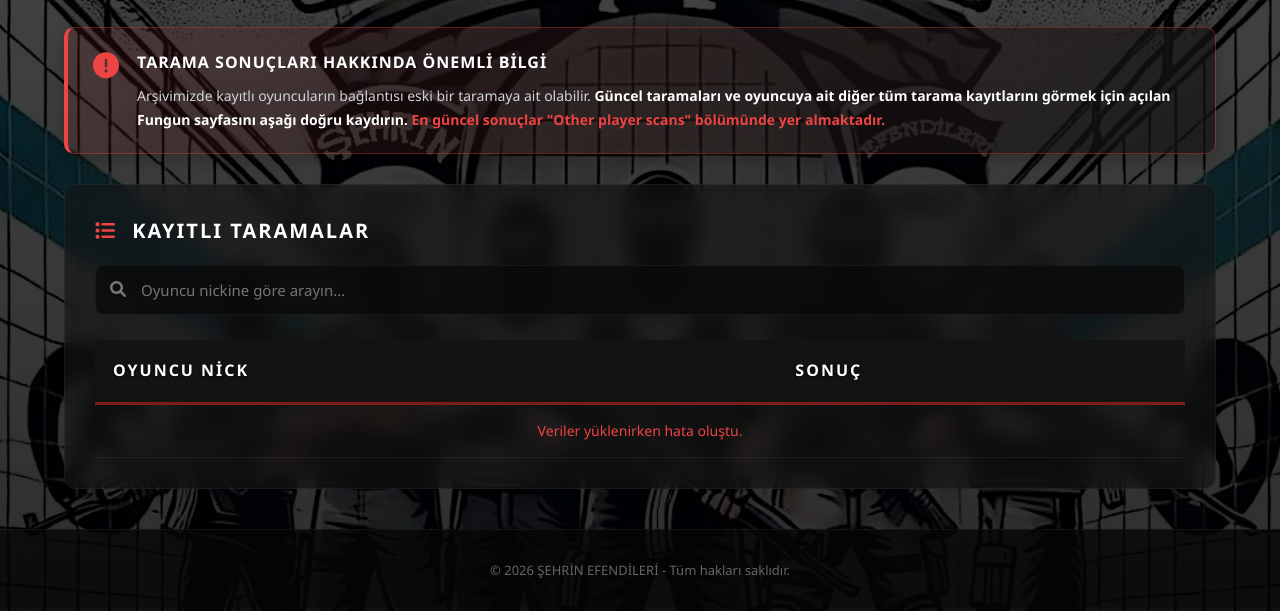
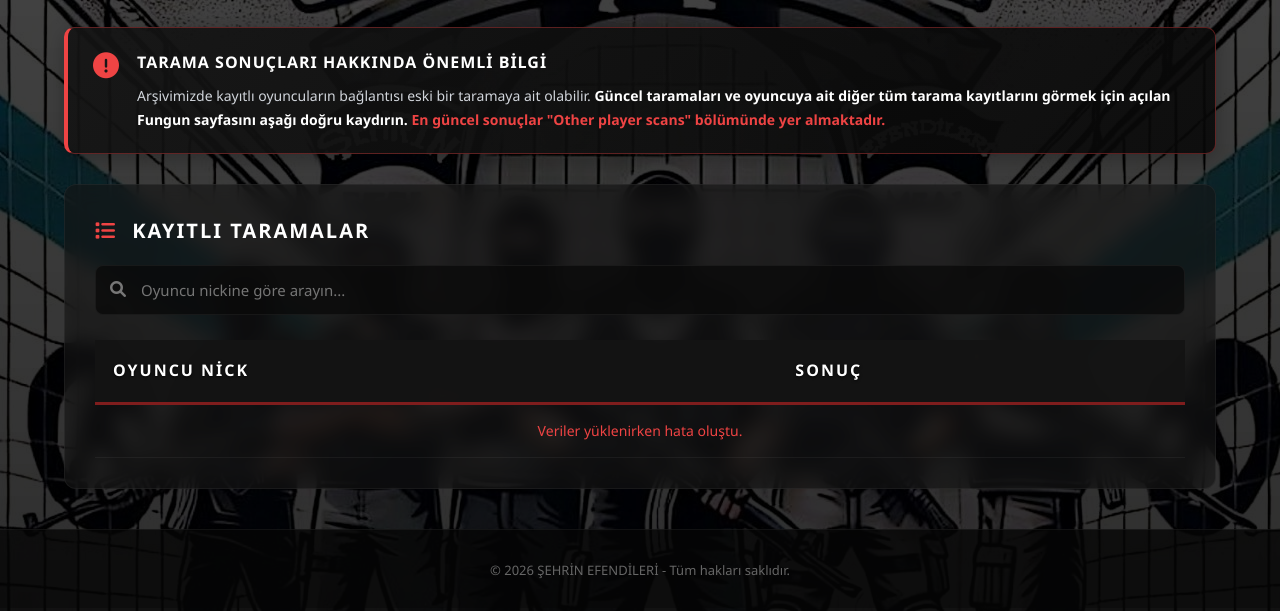
Before and after one commit to sehrinefendileri/Fungun-Tarama-Arsivi, a plain HTML site: page index.html in a window 1280 px wide. Shown: the part 192-803 px from the top of the page. Drawn offline with nearby package versions, Linux system fonts and the light colour scheme; no server answers.

Commit message:
Update index.html

```diff
--- a/index.html
+++ b/index.html
@@ -47,7 +47,7 @@
             display: flex;
             align-items: flex-start;
             gap: 18px;
-            background: linear-gradient(135deg, rgba(127, 29, 29, 0.18), rgba(20, 20, 20, 0.75));
+            background: linear-gradient(135deg, rgba(20, 20, 20, 0.92), rgba(8, 8, 8, 0.88));
             border: 1px solid rgba(239, 68, 68, 0.35);
             border-left: 4px solid var(--color-accent);
             border-radius: 10px;
```
